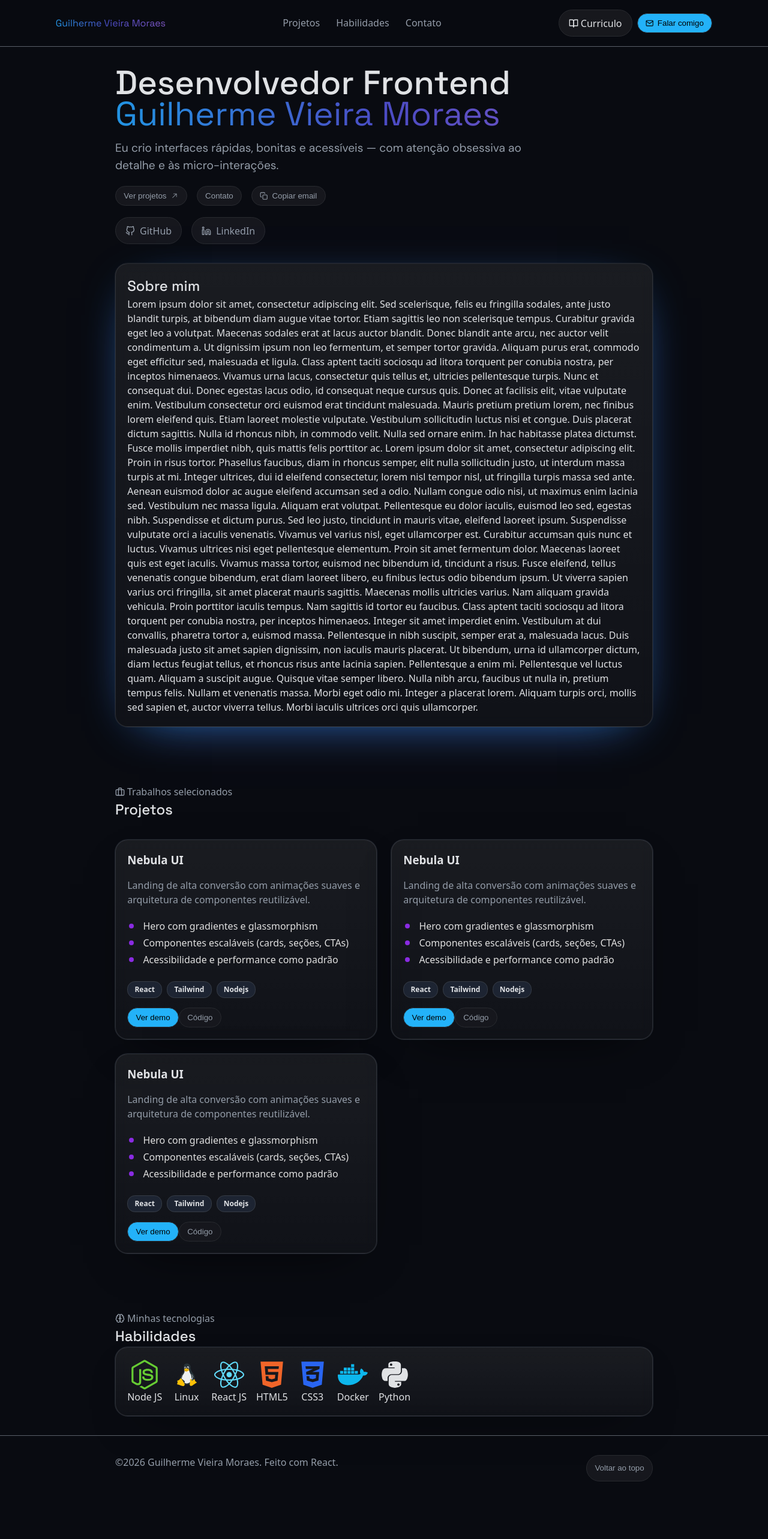
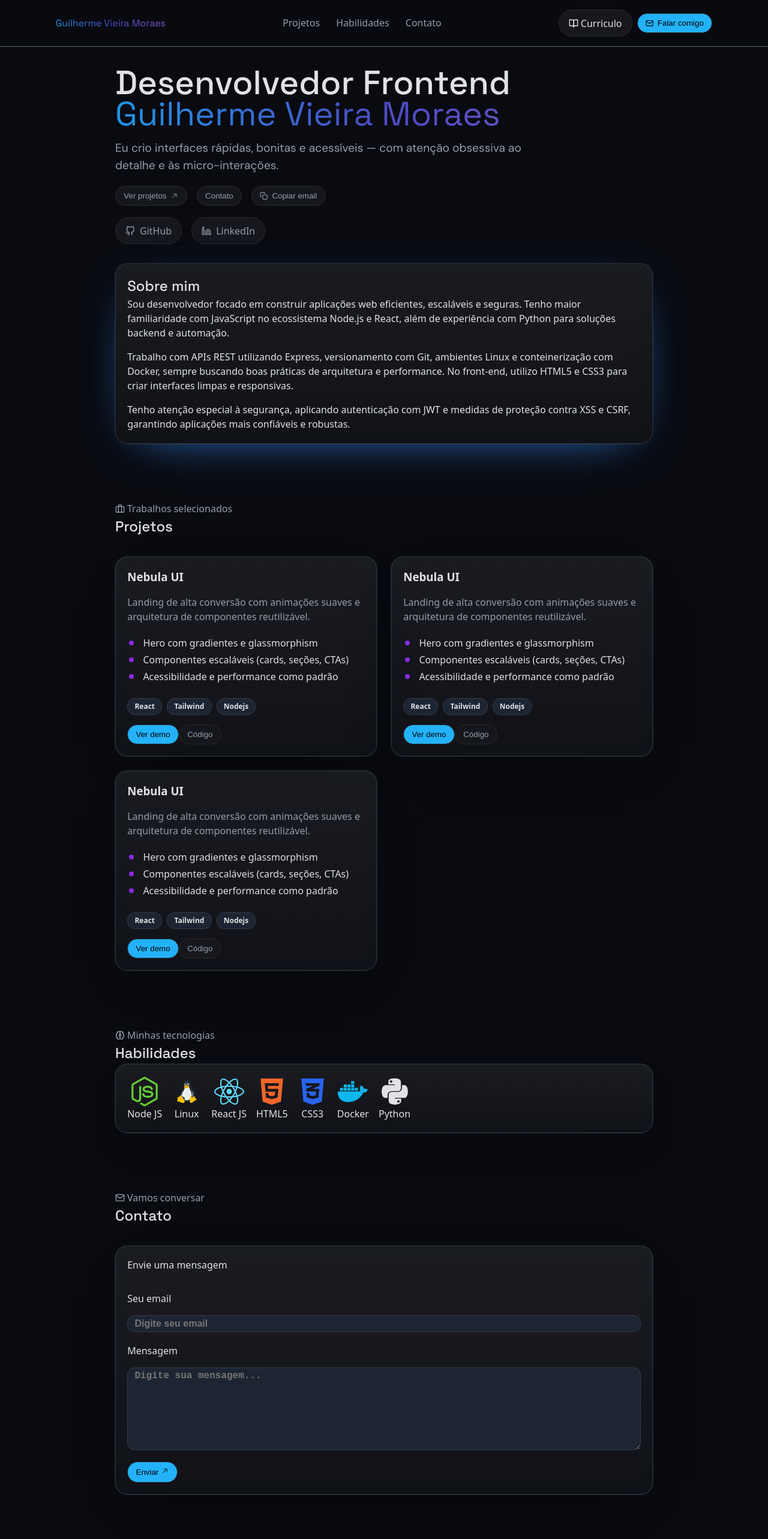
Before and after one commit to GuilhermeVieiraMoraes/portfolio_react, a React app: page / in a window 1280 px wide. Shown: the top 2566 px of the page at 60% size. Before the commit the page ends 2502 px from the top, so only its background shows below. Built offline with nearby package versions, Linux system fonts and the light colour scheme; the HTML template or start-up script is replaced by a standard one.

Commit message:
Seção de Contato

```diff
--- a/src/App.jsx
+++ b/src/App.jsx
@@ -4,10 +4,12 @@ import './App.css'
 import Footer from './components/Footer'
 import Navbar from './components/Navbar'
 
+
 // pages
 import Introduction from './pages/Introduction/Introduction'
 import Projects from './pages/Projects/Projects'
 import Skills from './pages/Skills/Skills'
+import Contact from './pages/Contact/Contact'
 
 
 
@@ -19,6 +21,7 @@ function App() {
         <Introduction />
         <Projects />
         <Skills />
+        <Contact />
       </main>
       <Footer />
     </div>
--- a/src/components/Footer.module.css
+++ b/src/components/Footer.module.css
@@ -5,7 +5,7 @@
     overflow: hidden;
     border-top: 1px solid #595f67;
     color: #949da9;
-    margin-top: 2em;
+    margin-top: 6rem;
 }
 
 .footer_content{
--- /dev/null
+++ b/src/pages/Contact/Contact.jsx
@@ -0,0 +1,30 @@
+import styles from './Contact.module.css';
+
+import { FiMail } from "react-icons/fi";
+import { GoArrowUpRight } from "react-icons/go";
+
+const Contact = () => {
+    return (
+        <div id='contact' className={styles.contact}>
+            <p className='subtext'><FiMail /> Vamos conversar</p>
+            <h2>Contato</h2>
+
+            <div className={styles.contact_card}>
+                <p>Envie uma mensagem</p>
+                <form>
+                    <label>
+                        <span>Seu email</span>
+                        <input type="email" placeholder='Digite seu email' required />
+                    </label>
+                    <label>
+                        <span>Mensagem</span>
+                        <textarea name="textarea" placeholder='Digite sua mensagem...' required></textarea>
+                    </label>
+                    <button className='btn_accent'>Enviar <GoArrowUpRight /></button>
+                </form>
+            </div>
+        </div>
+    )
+}
+
+export default Contact
--- /dev/null
+++ b/src/pages/Contact/Contact.module.css
@@ -0,0 +1,38 @@
+.contact{
+    margin-top: 6rem;
+}
+
+.contact_card{
+    background: linear-gradient(180deg, rgba(255, 255, 255, 0.07), rgba(255, 255, 255, 0.03));
+    padding: 1.2em;
+    border: 1px solid rgba(255, 255, 255, 0.10);
+    box-shadow: 0 0 0 1px hsl(220 18% 16% / 0.9), 0 30px 80px -44px rgba(0, 0, 0, 0.86);
+    backdrop-filter: blur(10px);
+    border-radius: 1.3rem;
+    display: flex;
+    flex-direction: column;
+    margin-top: 2rem;
+    gap:2rem;
+}
+
+
+.contact_card label{
+    display: flex;
+    flex-direction: column;
+    gap: 1rem;
+    margin-bottom: 1.2rem;
+}
+
+.contact_card input, textarea{
+    font-size: 1rem;
+    font-weight: bold;
+    padding: .25rem .7rem;
+    border-radius: .8rem;
+    background-color: oklch(26.014% 0.02838 263.907);
+    border: 1px solid oklch(35.455% 0.01925 260.695);
+    color: white;
+}
+
+.contact_card textarea{
+    height: 8rem;
+}
--- a/src/pages/Introduction/Introduction.jsx
+++ b/src/pages/Introduction/Introduction.jsx
@@ -43,15 +43,13 @@ const Introduction = () => {
             </div>
             <div className={styles.about}>
                 <h2>Sobre mim</h2>
-                <p>Lorem ipsum dolor sit amet, consectetur adipiscing elit. Sed scelerisque, felis eu fringilla sodales, ante justo blandit turpis, at bibendum diam augue vitae tortor. Etiam sagittis leo non scelerisque tempus. Curabitur gravida eget leo a volutpat. Maecenas sodales erat at lacus auctor blandit. Donec blandit ante arcu, nec auctor velit condimentum a. Ut dignissim ipsum non leo fermentum, et semper tortor gravida. Aliquam purus erat, commodo eget efficitur sed, malesuada et ligula. Class aptent taciti sociosqu ad litora torquent per conubia nostra, per inceptos himenaeos. Vivamus urna lacus, consectetur quis tellus et, ultricies pellentesque turpis. Nunc et consequat dui. Donec egestas lacus odio, id consequat neque cursus quis. Donec at facilisis elit, vitae vulputate enim. Vestibulum consectetur orci euismod erat tincidunt malesuada. Mauris pretium pretium lorem, nec finibus lorem eleifend quis. Etiam laoreet molestie vulputate.
+                <div className={styles.about_text}>
+                    <p>Sou desenvolvedor focado em construir aplicações web eficientes, escaláveis e seguras. Tenho maior familiaridade com JavaScript no ecossistema Node.js e React, além de experiência com Python para soluções backend e automação.</p>
 
-                    Vestibulum sollicitudin luctus nisi et congue. Duis placerat dictum sagittis. Nulla id rhoncus nibh, in commodo velit. Nulla sed ornare enim. In hac habitasse platea dictumst. Fusce mollis imperdiet nibh, quis mattis felis porttitor ac. Lorem ipsum dolor sit amet, consectetur adipiscing elit. Proin in risus tortor. Phasellus faucibus, diam in rhoncus semper, elit nulla sollicitudin justo, ut interdum massa turpis at mi. Integer ultrices, dui id eleifend consectetur, lorem nisl tempor nisl, ut fringilla turpis massa sed ante. Aenean euismod dolor ac augue eleifend accumsan sed a odio. Nullam congue odio nisi, ut maximus enim lacinia sed. Vestibulum nec massa ligula. Aliquam erat volutpat.
+                    <p>Trabalho com APIs REST utilizando Express, versionamento com Git, ambientes Linux e conteinerização com Docker, sempre buscando boas práticas de arquitetura e performance. No front-end, utilizo HTML5 e CSS3 para criar interfaces limpas e responsivas.</p>
 
-                    Pellentesque eu dolor iaculis, euismod leo sed, egestas nibh. Suspendisse et dictum purus. Sed leo justo, tincidunt in mauris vitae, eleifend laoreet ipsum. Suspendisse vulputate orci a iaculis venenatis. Vivamus vel varius nisl, eget ullamcorper est. Curabitur accumsan quis nunc et luctus. Vivamus ultrices nisi eget pellentesque elementum. Proin sit amet fermentum dolor. Maecenas laoreet quis est eget iaculis. Vivamus massa tortor, euismod nec bibendum id, tincidunt a risus. Fusce eleifend, tellus venenatis congue bibendum, erat diam laoreet libero, eu finibus lectus odio bibendum ipsum. Ut viverra sapien varius orci fringilla, sit amet placerat mauris sagittis. Maecenas mollis ultricies varius. Nam aliquam gravida vehicula.
-
-                    Proin porttitor iaculis tempus. Nam sagittis id tortor eu faucibus. Class aptent taciti sociosqu ad litora torquent per conubia nostra, per inceptos himenaeos. Integer sit amet imperdiet enim. Vestibulum at dui convallis, pharetra tortor a, euismod massa. Pellentesque in nibh suscipit, semper erat a, malesuada lacus. Duis malesuada justo sit amet sapien dignissim, non iaculis mauris placerat.
-
-                    Ut bibendum, urna id ullamcorper dictum, diam lectus feugiat tellus, et rhoncus risus ante lacinia sapien. Pellentesque a enim mi. Pellentesque vel luctus quam. Aliquam a suscipit augue. Quisque vitae semper libero. Nulla nibh arcu, faucibus ut nulla in, pretium tempus felis. Nullam et venenatis massa. Morbi eget odio mi. Integer a placerat lorem. Aliquam turpis orci, mollis sed sapien et, auctor viverra tellus. Morbi iaculis ultrices orci quis ullamcorper.</p>
+                    <p>Tenho atenção especial à segurança, aplicando autenticação com JWT e medidas de proteção contra XSS e CSRF, garantindo aplicações mais confiáveis e robustas.</p>
+                </div>
             </div>
         </>
     )
--- a/src/pages/Introduction/Introduction.module.css
+++ b/src/pages/Introduction/Introduction.module.css
@@ -60,6 +60,12 @@
     border-radius: 1.3rem;
 }
 
+.about_text{
+    display: flex;
+    flex-direction: column;
+    gap: 1rem;
+}
+
 @media (max-width: 768px) {
     .grotesk{
         font-size: 2.2rem;
```
